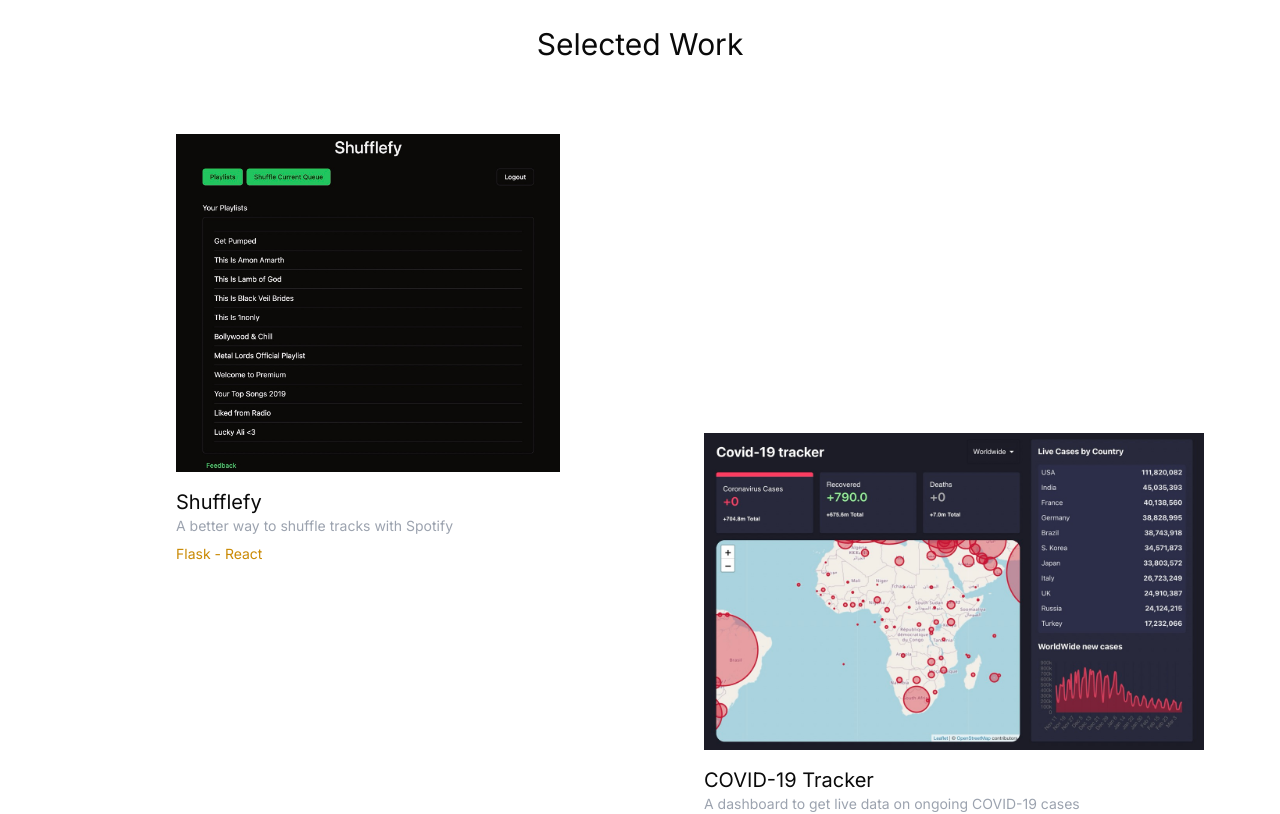
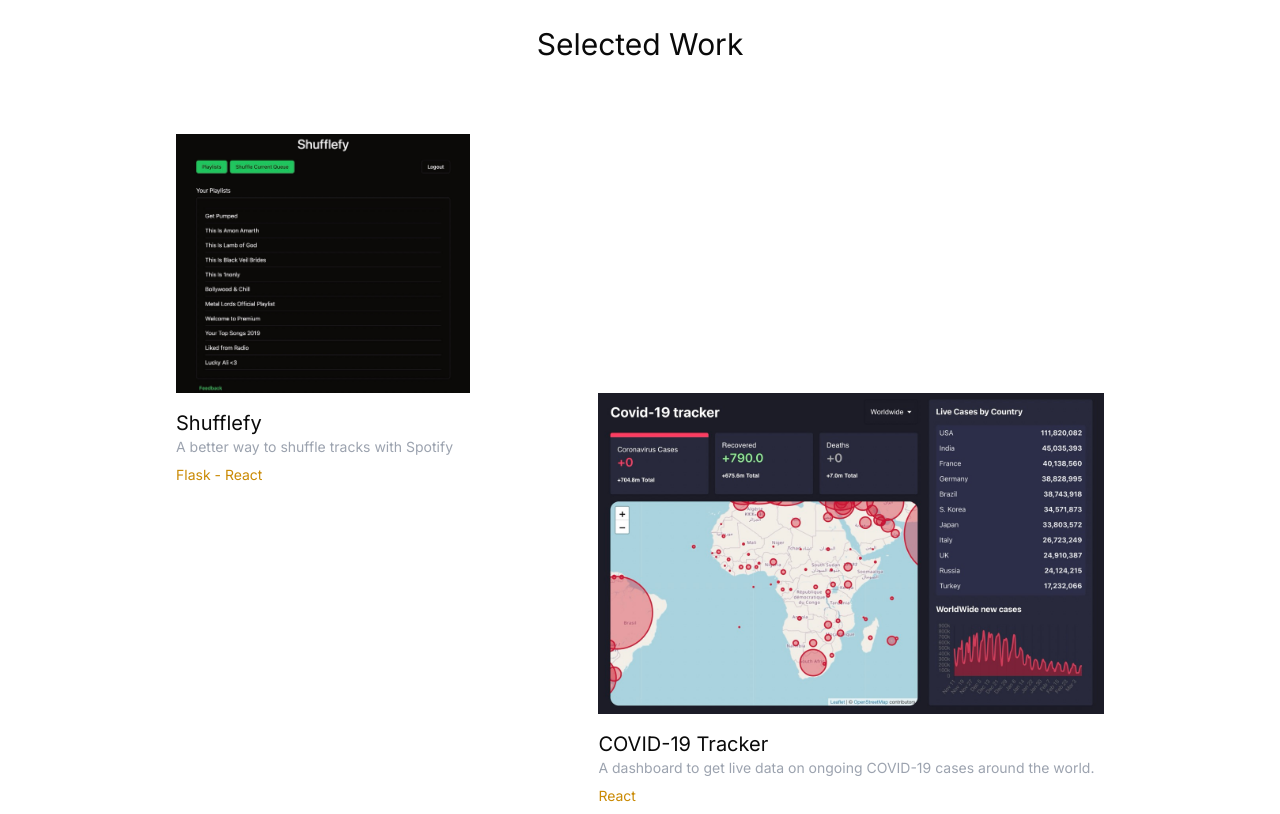
Before and after one commit to darshangoswami/Portfolio, a React (Vite) app: page / in a window 1280 px wide. Shown: the part 840-1654 px from the top of the page. Built offline with nearby package versions, Linux system fonts and the light colour scheme.

Commit message:
update grid and minor changes

```diff
--- a/src/components/selected-work.jsx
+++ b/src/components/selected-work.jsx
@@ -5,12 +5,11 @@
 const SelectedWork = () => {
   return (
     <div className="flex flex-col items-center p-8">
-      <div className="grid md:grid-cols-4 md:gap-32">
-        <div className="md:col-span-2 md:row-span-2 mb-10">
+      <div className="md:grid md:grid-flow-col md:grid-cols-4 lg:grid-cols-5 md:gap-12 lg:gap-22 xl:gap-32">
+        <div className="md:col-start-1 md:col-span-2 row-span-2 mb-10">
           <img
             src={shufflefyScreenshot}
-            className="md:max-w-96"
-            alt="Starbucks: otto project"
+            alt="Shufflefy: UI to play Spotify with true shuffle"
           />
           <h2 className="text-xl mt-4">Shufflefy</h2>
           <p className="text-sm text-gray-400">
@@ -19,12 +18,8 @@
           <p className="text-sm text-yellow-600 mt-2">Flask - React</p>
         </div>
 
-        <div className="md:col-start-3 col-span-2 row-start-2 row-span-2">
-          <img
-            src={covidTrackerScreenshot}
-            className="md:max-w-96 lg:max-w-[450px] xl:max-w-[500px]"
-            alt="Starbucks: otto project"
-          />
+        <div className="md:col-start-3 md:col-span-2 lg:col-span-3 row-start-2 row-span-2">
+          <img src={covidTrackerScreenshot} alt="Covid-19 Tracker: Dashboard" />
           <h2 className="text-xl mt-4">COVID-19 Tracker</h2>
           <p className="text-sm text-gray-400">
             A dashboard to get live data on ongoing COVID-19 cases around the
@@ -33,7 +28,7 @@
           <p className="text-sm text-yellow-600 mt-2">React</p>
         </div>
       </div>
-      <h2 className="text-center text-2xl">
+      <h2 className="text-center md:text-2xl mt-20">
         My code arhive of all previous
         <br /> work I've Played, Worked, and <br />
         Experimented with.
```
